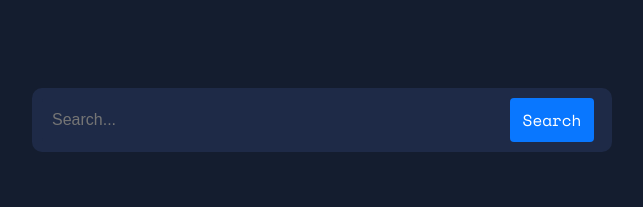
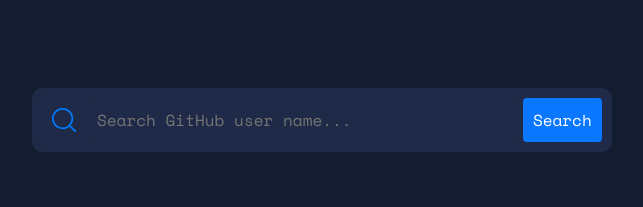
Before and after one commit to JAK-Owen/github-user-search, a plain HTML site: page index.html in a window 1280 px wide. Shown: the top 207 px of the page, without its empty margins (318-961 px from the left). Drawn offline with nearby package versions, Linux system fonts and the light colour scheme.

Commit message:
Minor revisions to search bar stylings

```diff
--- a/index.html
+++ b/index.html
@@ -14,8 +14,11 @@
     <!-- SEARCH BAR -->
     <div class="search-bar-container">
         <div class="search-bar">
-            <input type="text" placeholder="Search...">
-            <button type="button">Search</button>
+            <div class="search-icon">
+                <img src="images/icon-search.svg" alt="Search icon" class="icon">
+            </div>
+            <input class="font" type="text" placeholder="Search GitHub user name...">
+            <button class="font" type="button">Search</button>
         </div>
     </div>
     <!-- SEARCH BAR END-->
--- a/styleSheet.css
+++ b/styleSheet.css
@@ -32,6 +32,10 @@ h4 {
     font-family: 'space mono', monospace;
     font-size: 13px;
     line-height: 20px;
+}
+
+.font {
+    font-family: 'space mono', monospace;
 }
 
 
@@ -72,9 +76,13 @@ h4 {
     color: #fff; /* Button text color */
     border: none; /* Remove the default button border */
     border-radius: 4px; /* Optional: Add rounded corners */
-    font-family: 'space mono', monospace;
     font-size: 16px; /* Optional: Adjust font size */
     cursor: pointer; /* Add a pointer cursor to the button */
+
+}
+
+.search-icon {
+    Padding: 10px 0px 0px 10px;
 
 }
 
```
